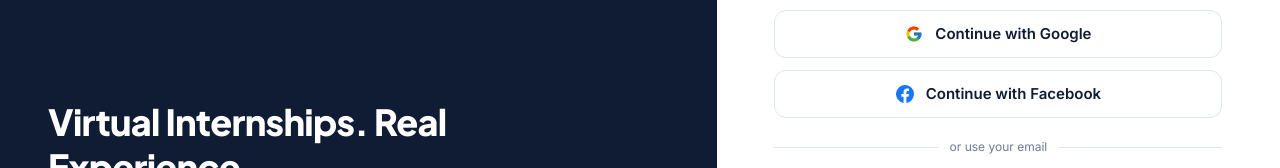
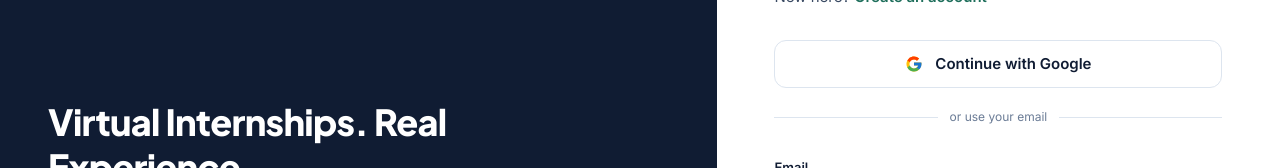
Before and after one commit to riachaudry/Zinternora, a Next.js app: page /login in a window 1280 px wide. Shown: the part 192-360 px from the top of the page. Built offline with nearby package versions, Linux system fonts and the light colour scheme; no server answers; the database is empty.

Commit message:
Keep Google login only

```diff
--- a/src/app/(auth)/SocialButtons.tsx
+++ b/src/app/(auth)/SocialButtons.tsx
@@ -2,7 +2,7 @@
 import { useState } from 'react';
 import { createClient } from '@/lib/supabase/client';
 
-type Provider = 'google' | 'facebook';
+type Provider = 'google';
 
 const ICON: Record<Provider, React.ReactNode> = {
   google: (
@@ -13,14 +13,9 @@ const ICON: Record<Provider, React.ReactNode> = {
       <path fill="#1976D2" d="M43.600 20.100H42V20H24v8h11.300a12 12 0 0 1-4.100 5.600l6.200 5.200C37 39.200 44 34 44 24c0-1.300-.1-2.700-.4-3.900Z"/>
     </svg>
   ),
-  facebook: (
-    <svg width="18" height="18" viewBox="0 0 24 24" aria-hidden="true">
-      <path fill="#1877F2" d="M24 12a12 12 0 1 0-13.900 11.900v-8.400H7.100V12h3V9.400c0-3 1.800-4.700 4.500-4.700 1.300 0 2.700.2 2.700.2v3h-1.500c-1.500 0-2 .9-2 1.900V12h3.400l-.5 3.500h-2.900v8.400A12 12 0 0 0 24 12Z"/>
-    </svg>
-  ),
 };
 
-/** "Continue with Google / Facebook" — Supabase OAuth. The user's profile row is created by the auth trigger. */
+/** "Continue with Google" — Supabase OAuth. The user's profile row is created by the auth trigger. */
 export function SocialButtons({ next }: { next?: string }) {
   const [busy, setBusy] = useState<Provider | null>(null);
   const [error, setError] = useState<string | null>(null);
@@ -38,9 +33,6 @@ export function SocialButtons({ next }: { next?: string }) {
       <button type="button" className={btn} disabled={!!busy} onClick={() => go('google')}>
         {ICON.google} {busy === 'google' ? 'Opening Google…' : 'Continue with Google'}
       </button>
-      <button type="button" className={btn} disabled={!!busy} onClick={() => go('facebook')}>
-        {ICON.facebook} {busy === 'facebook' ? 'Opening Facebook…' : 'Continue with Facebook'}
-      </button>
       {error && <p role="alert" className="text-[13px] text-danger">{error}</p>}
       <div className="flex items-center gap-3 pt-2 text-[12px] text-slate-light">
         <span className="h-px flex-1 bg-mist-deep" /> or use your email <span className="h-px flex-1 bg-mist-deep" />
```
Also changed, not shown: 1 other file (tests, documents, lock files or other folders).
